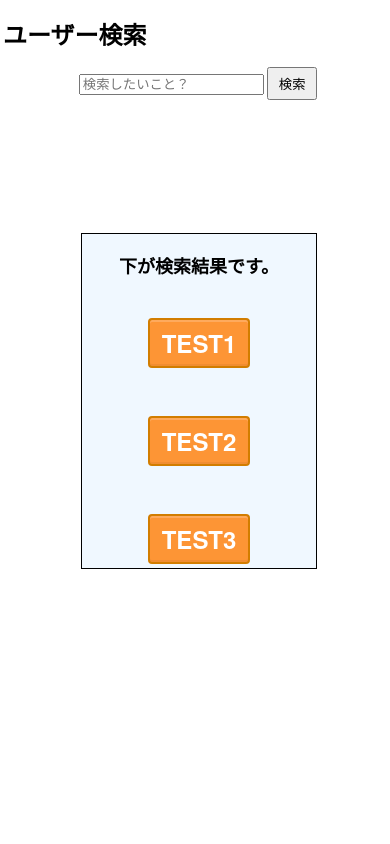
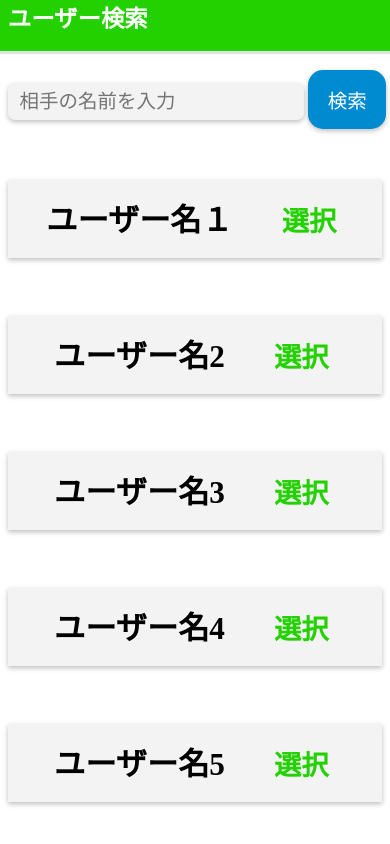
Before and after one commit to Growbal/cordova, a website: page pend/www/send_list.html in a window 390 px wide. Drawn offline with Linux system fonts and the light colour scheme; some packages are replaced by stand-ins of ours.

Commit message:
レイアウトを最新版に更新

```diff
--- a/pend/www/css/send_list.css
+++ b/pend/www/css/send_list.css
@@ -1,74 +1,147 @@
 * {
-    -webkit-tap-highlight-color: rgba(0,0,0,0); /* make transparent link selection, adjust last value opacity 0 to 1.0 */
+    margin:0px;
+    padding:0px;
 }
 
 body {
-    -webkit-touch-callout: none;                /* prevent callout to copy image, etc when tap to hold */
-    -webkit-text-size-adjust: none;             /* prevent webkit from resizing text to fit */
-    -webkit-user-select: none;                  /* prevent copy paste, to allow, change 'none' to 'text' */
-    background-color:white;
-    background-image:linear-gradient(top, white 0%, white 100%);
-    background-image:-webkit-linear-gradient(top, white 0%, white 100%);
-    background-image:-ms-linear-gradient(top, white 0%, white 100%);
-    background-image:-webkit-gradient(
-        linear,
-        left top,
-        left bottom,
-        color-stop(0, white),
-        color-stop(0.51, white)
-    );
-    background-attachment:fixed;
-    font-family:'HelveticaNeue-Light', 'HelveticaNeue', Helvetica, Arial, sans-serif;
-    font-size:12px;
-    height:98Vh;
-    margin:3px;
-    padding:0px;
-    text-transform:uppercase;
-    width:100%;
-}
-p{
-  font-size: 24px;
-  border: none;
-  border-top: 1px solid blue;
-  border-bottom: 1px solid blue;
-}
-.button{
-    position: relative;
-    display: inline-block;
-    padding: 0.25em 0.5em;
-    text-decoration: none;
-    color: #FFF;
-    background: #fd9535;/*色*/
-    border-radius: 4px;/*角の丸み*/
-    box-shadow: inset 0 2px 0 rgba(255,255,255,0.2), inset 0 -2px 0 rgba(0, 0, 0, 0.05);
-    font-weight: bold;
-    border: solid 2px #d27d00;/*線色*/
+  /* iosの長押し無効 */
+  -webkit-touch-callout: none;
+  /* 文字サイズの自動調整 */
+  -webkit-text-size-adjust: none;
+  /* 文字の選択不可 */
+  -webkit-user-select: none;
+  background-color: #ffffff;
+
+  height:100Vh;
+  width:100%;
 }
 
-.button:active {/*押したとき*/
-    box-shadow: 0 0 2px rgba(0, 0, 0, 0.30);
-}
-.search{
-    height: 20%;
-    text-align: center;
+.container {
+  height: 100%;
+  /* 要素に対してグリッドコンテナを指定 */
+  display: grid;
+  /* 行を指定 */
+  /*grid-template-columns: 1fr 1fr;*/
+  /* 行と列の間隔を指定 */
+  grid-template-rows:6% 14% 80%;
+  grid-template-areas:
+       "areaA"
+       "areaB"
+       "areaC";
 }
 
-.view{
-    height: 40%;
-    overflow:scroll;
-    border: red 1px dashed;
-    width: 60%;
-    text-align: center;
-    padding-top: 1%;
-    border: 1px solid black;
-    background-color: aliceblue;
-    display: inline-block;
-    align-content: space-around;
+/*ヘッダー*/
+#header{
+  grid-area: areaA;
+
+  height: 100%;
+  background-color: #23d100;
+  font-size: 6vw;
+  font-weight: 800;
+  color: #ffffff;
+  text-align: left;
+  padding-left: 2%;
+  border-bottom: medium solid #e0e0e0;
 }
 
-.null{
-    height: 70%;
-    width: 20%;
-    /* border: 1px solid blue; */
-    float: left;
+.search {
+  grid-area: areaB;
+
+  height: 100%;
+  width: 100%;
+  padding-top: 5%
 }
+
+/*検索欄*/
+#search_word {
+  background-color: #f3f3f3;
+  font-size: 5vw;
+  width: 70%;
+  height: 12%;
+  text-align: left;
+  border: none;
+  border-radius: 7px;
+  box-shadow:  0 2px 5px rgba(0, 0, 0, 0.26);
+  margin-left: 2%;
+  padding:3%;
+}
+
+/*検索ボタン*/
+#search_btn {
+  border-radius: 15px;
+  box-shadow:  0 2px 5px rgba(0, 0, 0, 0.26);
+  height: 50%;
+  width: 20%;
+
+  background: #008bd1;
+  color: #ffffff;
+  border:none;
+  font-size: 5vw;
+  padding:2%;
+}
+
+/*検索結果*/
+.view{
+  grid-area: areaC;
+
+  height: 100%;
+  width: 100%;
+  /*margin-left: 7.5%;*/
+
+  overflow:scroll;
+
+  text-align: center;
+
+  background-color: #ffffff;
+
+/*  align-content: space-around;
+  border:none;
+
+  border-radius: 15px;
+  box-shadow:  0 2px 5px rgba(0, 0, 0, 0.26);*/
+}
+
+.result {
+  width: 96%;
+  margin-bottom: 15%;
+  margin-top: 3%;
+  margin-left: 2%;
+  background: #f3f3f3;
+  box-shadow:  0 2px 5px rgba(0, 0, 0, 0.26);
+}
+
+.result_name {
+  font-size: 8vw;
+  position: relative;
+  display: inline-block;
+  padding: 3% 5%;
+  text-decoration: none;
+  align-content: space-around;
+  /*background: #ffffff;*/
+  background: #f3f3f3;
+  border-radius: 15px;
+
+  font-weight: bold;
+
+  border:none;
+}
+
+/*検索結果表示+ボタン*/
+.result_btn{
+  font-size: 7vw;
+  position: relative;
+  display: inline-block;
+  padding: 3% 5%;
+  margin: 2%;
+
+  text-decoration: none;
+  align-content: space-around;
+
+  /*background-color: #008bd1;*/
+  background-color: #f3f3f3;
+
+  color: #23d100;
+  font-weight: bold;
+
+  border:none;
+}
--- a/pend/www/js/send_list.js
+++ b/pend/www/js/send_list.js
@@ -1,73 +1,28 @@
-var app = {
-    // Application Constructor。アプリ起動時に実行する関数かな
-    initialize: function() {
-      //deviceready... ネイティブとHTMLのブリッジのために初期化を行う。その初期化で発火するのがこのイベント
-      //ちなみにHTMLが読み込んでるときはDOMContentLoadedイベントが発火する
-      //その次にload。いつも使ってるやつ。その後にdeviceready
-      document.getElementById("btn").addEventListener('click', this.SearchUser.bind(this), false);
-      //  document.addEventListener('deviceready', this.onDeviceReady.bind(this), false);
-    },
-    // deviceready Event Handler
-    //
-    // Bind any cordova events here. Common events are:
-    // 'pause', 'resume', etc.
-    onDeviceReady: function() {
-      console.log("ds");
-        this.receivedEvent('deviceready');
-    },
+//html内の要素を読み込む
+var searchWord = document.querySelector('#search_word');
+var searchBtn = document.querySelector('#search_btn');
+var resultBtn = document.querySelector('.result_btn');
 
-    SearchUser: function(){
-      //HTTP通信をする所
-      var xhr = new XMLHttpRequest();
-      //ここも大事。　DOMどすえ
-      let text = document.getElementById('word').value;
+var resultUserA = document.querySelector('#userA');
+var resultUserB = document.querySelector('#userB');
 
-      // ハンドラの登録.
-      xhr.onload = function() {
-          //readyState ... 送っている間の状況を見ることができる。すげえやつ
-          switch ( xhr.readyState ) {
-              case 4: // データ受信完了.
-                // 200は無事に送れたという意味 300はぐぐって
-                  if( xhr.status == 200 || xhr.status == 304 ) {
-                      //さっきのwelcomeうほうほは　responseTextの中に入っているッッ!!
-                      var data = xhr.responseText; // responseXML もあり
-                      app.Total(JSON.parse(xhr.response));
-                  } else {
-                    //エラー処理
-                      console.log( 'Failed. HttpStatus: '+xhr.statusText );
-                  }
-                  break;
-          }
-      };
+searchBtn.onclick = function(){
+    if(window.confirm(searchWord.value +"で検索します。(未実装)")){
+        console.log("検索しました。");
 
-      //どこのサーバーに送るかを指定する
-      //サーバーへの送り方は２種類ある。 GETとPOSTの２種類がある。
-      //GETはフロントからデータを送らないリクエスト。POSTはフロントからデータを送るリクエスト
-      xhr.open('GET', `http://192.168.2.76:2525/UserSearch?name=${text}`, false);
-      // POST 送信の場合は Content-Type は固定.
-      //openだけでは送れていない。sendをすることで送ったことになる
-      xhr.send("");
-      xhr.abort(); // 再利用する際にも abort() しないと再利用できないらしい. ←そういうことらしい
-    },
+    }else{
+        alert("キャンセルしました。");
+    }
+}
 
-    Total: function(value){
-      let view = document.getElementById("view");
-      view.innerHTML = "";
-      if(value.length <= 0)view.innerHTML = "該当する名前はありませんｗ"
-      for(res of value){
-        view.innerHTML = `
-          <button class="change">${res.name}</button>
-        `
-      }
-      let contents = document.getElementsByClassName('change');
-      for(i of contents) i.addEventListener('click', (e) => {app.changePage(e)});
-    },
-
-    changePage: function(e){
-      let target = e.target.innerHTML;
-      localStorage.setItem("targetname", target);
-      location.href = "./send_coin.html";
+/*
+* ユーザー名にidをつける
+*
+*/
+resultBtn.onclick = function(){
+    if(window.confirm(resultUserA.value +"に送金しますか？")){
+        location.href = './send_coin.html';
+    }else{
+        alert("キャンセルしました。");
     }
-};
-
-app.initialize();
+}
--- a/pend/www/send_list.html
+++ b/pend/www/send_list.html
@@ -9,28 +9,45 @@
             <title>送金画面</title>
     </head>
     <body>
-        <h1>ユーザー検索</h1>
-        <div class="search">
-            <input type="text" id="word" placeholder="検索したいこと？">
-            <input type="button" value="検索" style="width:50px; height:33px" onclick="alert('まだ未実装');">
+        <div class="container">
+
+            <div id="header">
+                ユーザー検索
+            </div>
+
+            <div class="search">
+                <input type="text" id="search_word" placeholder="相手の名前を入力">
+                <input type="button"id="search_btn" value="検索">
+            </div>
+
+            <div class="view">
+                <div class="result">
+                    <p class="result_name" id="userA">ユーザー名１</p>
+                    <button type="button" class="result_btn">選択</button>
+                </div>
+                <div class="result">
+                    <p class="result_name" id="userB">ユーザー名2</p>
+                    <button type="button" class="result_btn">選択</button>
+                </div>
+                <div class="result">
+                    <p class="result_name" id="userC">ユーザー名3</p>
+                    <button type="button" class="result_btn">選択</button>
+                </div>
+                <div class="result">
+                    <p class="result_name" id="userD">ユーザー名4</p>
+                    <button type="button" class="result_btn">選択</button>
+                </div>
+                <div class="result">
+                    <p class="result_name" id="userE">ユーザー名5</p>
+                    <button type="button" class="result_btn">選択</button>
+                </div>
+                <div class="result">
+                    <p class="result_name" id="userF">ユーザー名6</p>
+                    <button type="button" class="result_btn">選択</button>
+                </div>
+            </div>
+
         </div>
-
-        <div class="null"></div>
-
-        <div class="view">
-            <h2>下が検索結果です。</h2>
-            <p class="button">test1</p><br>
-            <p class="button">test2</p><br>
-            <p class="button">test3</p><br>
-            <p class="button">test4</p><br>
-            <p class="button">test5</p><br>
-            <p class="button">test6</p><br>
-            <p class="button">test7</p><br>
-            <p class="button">test8</p><br>
-            <p class="button">test9</p><br>
-            <p class="button">test10</p><br>
-        </div>
-
         <!-- jsへのリンク -->
         <script type="text/javascript" src="cordova.js"></script>
         <script type="text/javascript" src="js/send_list.js"></script>
```
Also changed, not shown: pend/www/js/send_coin.js (+14 -52 lines), pend/www/send_coin.html (+1 -1 lines), pend/www/img/logo.png (added).
